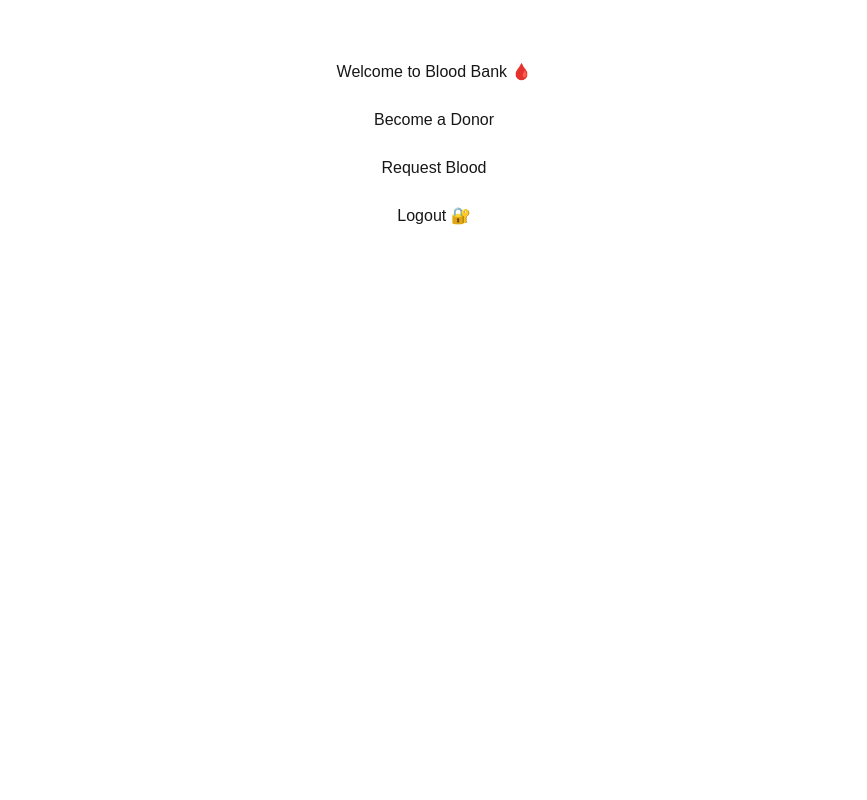
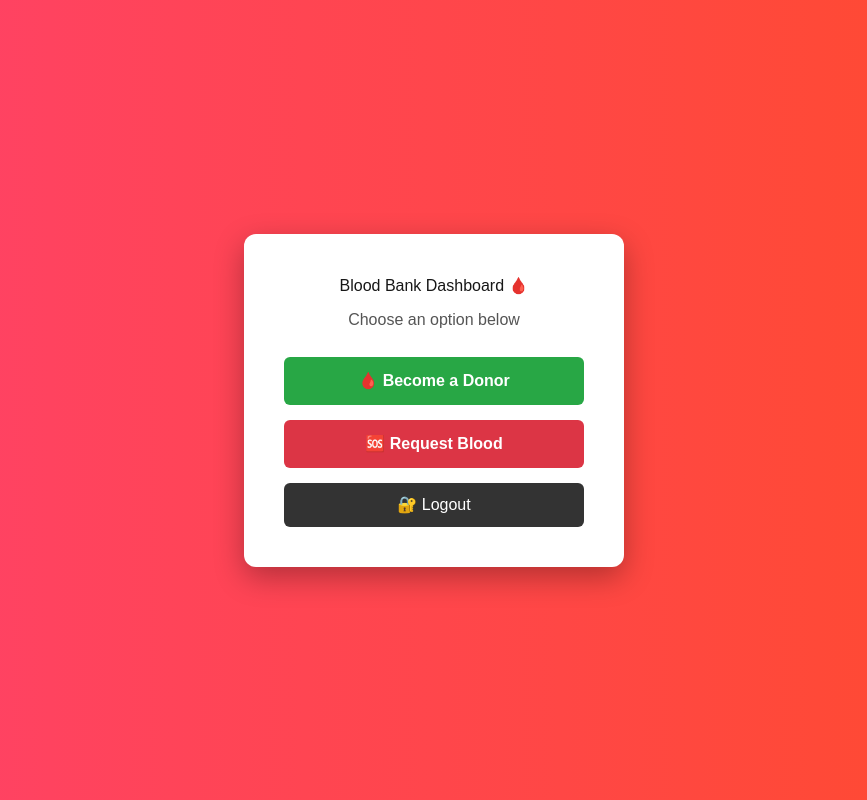
Before and after one commit to AS0825/blood-bank, a Next.js app: page /dashboard in a window 1280 px wide. Shown: the whole page, without its empty margins (206-1073 px from the left). Built offline with nearby package versions, Linux system fonts and the light colour scheme.

Commit message:
fixed firebase config

```diff
--- a/app/dashboard/page.tsx
+++ b/app/dashboard/page.tsx
@@ -9,31 +9,94 @@ export default function Dashboard() {
 
   const handleLogout = async () => {
     await signOut(auth);
-    alert("Logged out successfully 🔐");
     router.push("/login");
   };
 
   return (
-    <div style={{ textAlign: "center", marginTop: "60px" }}>
-      <h1>Welcome to Blood Bank 🩸</h1>
+    <div style={styles.container}>
+      <div style={styles.card}>
+        <h1 style={styles.title}>Blood Bank Dashboard 🩸</h1>
+        <p style={styles.subtitle}>
+          Choose an option below
+        </p>
 
-      <br />
+        <button
+          style={styles.donorBtn}
+          onClick={() => router.push("/donor")}
+        >
+          🩸 Become a Donor
+        </button>
 
-      <button onClick={() => router.push("/donor")}>
-        Become a Donor
-      </button>
+        <button
+          style={styles.requestBtn}
+          onClick={() => router.push("/request")}
+        >
+          🆘 Request Blood
+        </button>
 
-      <br /><br />
-
-      <button onClick={() => router.push("/request")}>
-        Request Blood
-      </button>
-
-      <br /><br />
-
-      <button onClick={handleLogout}>
-        Logout 🔐
-      </button>
+        <button
+          style={styles.logoutBtn}
+          onClick={handleLogout}
+        >
+          🔐 Logout
+        </button>
+      </div>
     </div>
   );
 }
+
+const styles = {
+  container: {
+    height: "100vh",
+    display: "flex",
+    justifyContent: "center",
+    alignItems: "center",
+    background: "linear-gradient(to right, #ff416c, #ff4b2b)",
+  },
+  card: {
+    background: "#fff",
+    padding: "40px",
+    borderRadius: "12px",
+    width: "380px",
+    textAlign: "center" as const,
+    boxShadow: "0 10px 30px rgba(0,0,0,0.3)",
+  },
+  title: {
+    marginBottom: "10px",
+  },
+  subtitle: {
+    marginBottom: "25px",
+    color: "#555",
+  },
+  donorBtn: {
+    width: "100%",
+    padding: "12px",
+    marginBottom: "15px",
+    background: "#28a745",
+    color: "#fff",
+    border: "none",
+    borderRadius: "6px",
+    fontWeight: "bold",
+    cursor: "pointer",
+  },
+  requestBtn: {
+    width: "100%",
+    padding: "12px",
+    marginBottom: "15px",
+    background: "#dc3545",
+    color: "#fff",
+    border: "none",
+    borderRadius: "6px",
+    fontWeight: "bold",
+    cursor: "pointer",
+  },
+  logoutBtn: {
+    width: "100%",
+    padding: "10px",
+    background: "#333",
+    color: "#fff",
+    border: "none",
+    borderRadius: "6px",
+    cursor: "pointer",
+  },
+};
--- a/lib/firebase.ts
+++ b/lib/firebase.ts
@@ -2,12 +2,12 @@ import { initializeApp } from "firebase/app";
 import { getAuth } from "firebase/auth";
 
 const firebaseConfig = {
-  apiKey: "PASTE_YOUR_REAL_API_KEY",
-  authDomain: "PASTE_YOUR_AUTH_DOMAIN",
-  projectId: "PASTE_YOUR_PROJECT_ID",
-  storageBucket: "PASTE_YOUR_STORAGE_BUCKET",
-  messagingSenderId: "PASTE_YOUR_SENDER_ID",
-  appId: "PASTE_YOUR_APP_ID",
+  apiKey: "AIzaSyBxxxxxxxxxxxx",
+  authDomain: "bloodbank-123.firebaseapp.com",
+  projectId: "bloodbank-123",
+  storageBucket: "bloodbank-123.appspot.com",
+  messagingSenderId: "123456789",
+  appId: "1:123456789:web:abcd1234"
 };
 
 const app = initializeApp(firebaseConfig);
```
